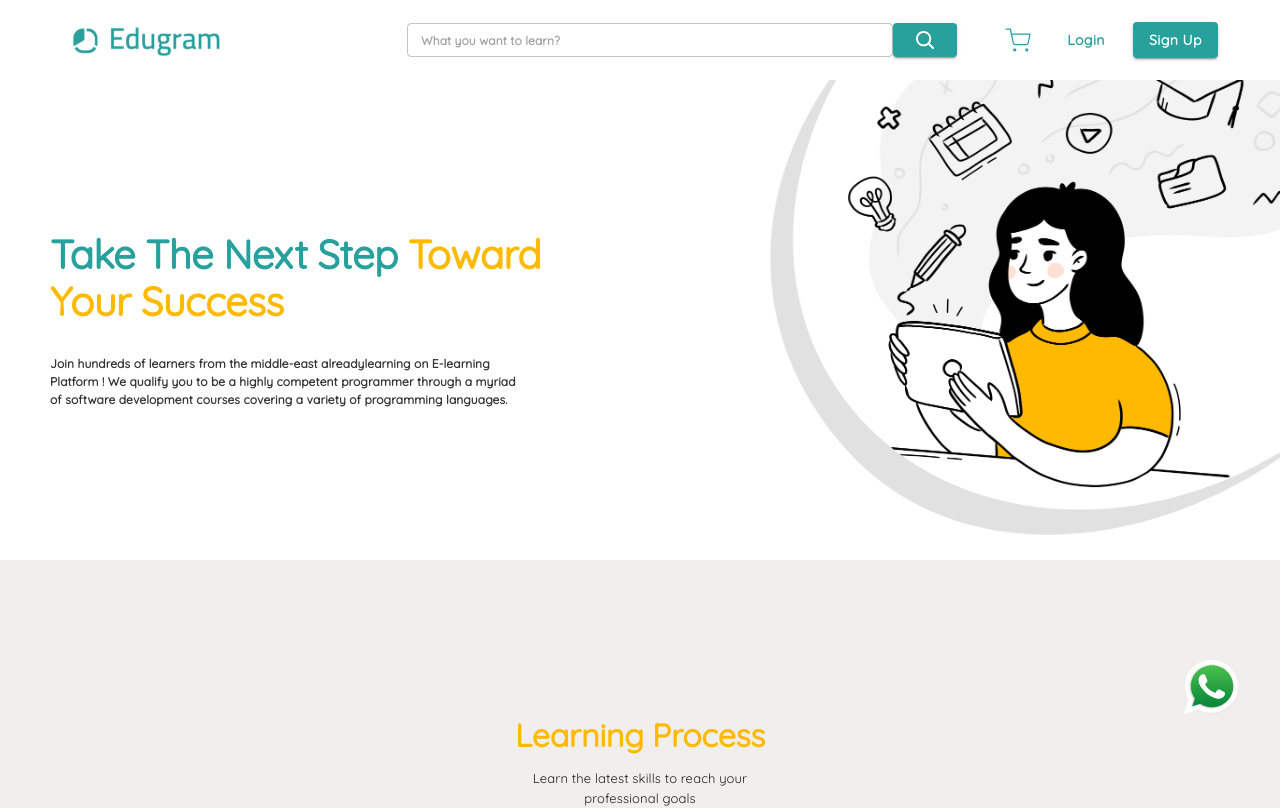
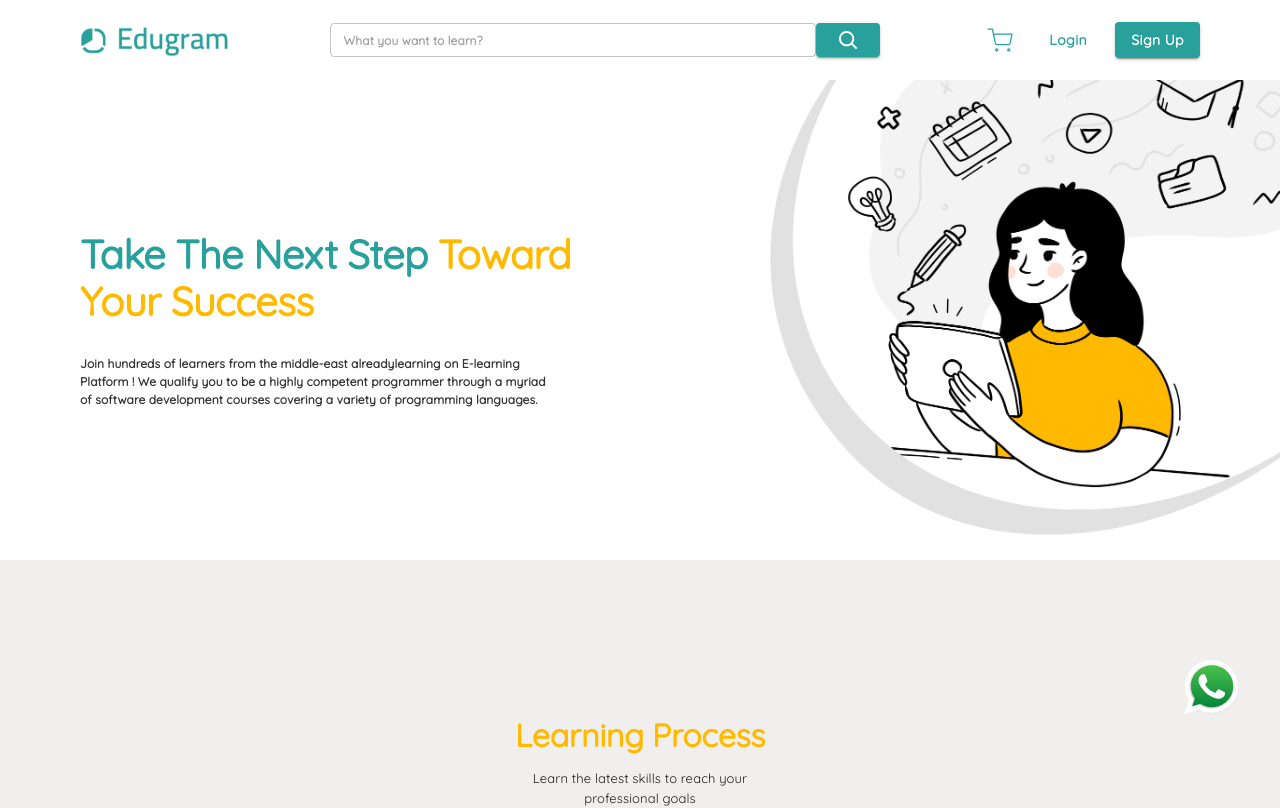
Before and after one commit to Engyyyy/E-Learning-Platform, a React (Create React App) app: page / in a window 1280 px wide. Shown: the top 808 px of the page. Built offline with nearby package versions, Linux system fonts and the light colour scheme; no server answers.

Commit message:
fix homepage margins and paddings

```diff
--- a/src/App.js
+++ b/src/App.js
@@ -1,4 +1,4 @@
-import { Box } from "@mui/material";
+import { Box, Container } from "@mui/material";
 import { useState } from "react";
 import { RouterProvider, createBrowserRouter } from "react-router-dom";
 import Header from "./components/header/Header";
@@ -43,11 +43,11 @@ function App() {
   const openLoginPage = () => setIsLoginOpen(true);
   const closeLoginPage = () => setIsLoginOpen(false);
   return (
-    <Box>
+    <Container maxWidth="xl" disableGutters>
       <Header openLogin={openLoginPage} />
       <RouterProvider router={router} />
       <LoginPage isOpen={isLoginOpen} closeLogin={closeLoginPage} />
-    </Box>
+    </Container>
   );
 }
 
--- a/src/components/footer/Footer.js
+++ b/src/components/footer/Footer.js
@@ -49,13 +49,12 @@ function Footer() {
   ));
 
   return (
-    <Stack width="100%" bottom={0}>
+    <Stack>
       <Stack
-        width="100%"
+        justifyContent="start"
         direction="row"
         spacing="175px"
-        flexWrap="wrap"
-        padding="40px"
+        padding="40px 80px"
         sx={{ backgroundColor: "white" }}
       >
         <Box>
@@ -104,7 +103,7 @@ function Footer() {
           {renderedSupport}
         </Stack>
       </Stack>
-      <Container color="#cfcfc2" width="100%" sx={{ padding: "25px 25px" }}>
+      <Container color="#cfcfc2" sx={{ padding: "25px 80px" }}>
         <Typography textAlign="center" fontWeight={600} fontSize="14px">
           Designed and developed at inova LLC
         </Typography>
--- a/src/components/header/Header.js
+++ b/src/components/header/Header.js
@@ -46,22 +46,15 @@ function Header({ openLogin }) {
       alignItems="center"
       width="100%"
       sx={{ backgroundColor: "white" }}
-      padding="20px 7px 20px 7px"
+      padding="20px 80px 20px 80px"
     >
-      <img
-        src={logo}
-        alt="logo"
-        style={{ marginLeft: "65px", marginRight: "185px" }}
-      />
+      <img src={logo} alt="logo" />
       <SearchBar placeholder="What you want to learn?" />
       <Stack
         direction="row"
         spacing="15px"
-        sx={{ flexGrow: 1 }}
         justifyContent="end"
         alignItems="center"
-        marginLeft="40px"
-        marginRight="75px"
       >
         {isLoggedIn ? loggedInHeader : loggedOutHeader}
       </Stack>
--- a/src/components/home/AllCourses.js
+++ b/src/components/home/AllCourses.js
@@ -50,8 +50,7 @@ function AllCourses({ backgroundColor, buttonVariant }) {
       direction="row"
       justifyContent="space-between"
       alignItems="center"
-      paddingLeft="80px"
-      paddingRight="80px"
+      padding="0px 80px"
     >
       <IconButton
         sx={{ height: "40px", width: "40px" }}
--- a/src/components/home/Banner.js
+++ b/src/components/home/Banner.js
@@ -7,9 +7,9 @@ function Banner() {
       direction="row"
       alignItems="center"
       justifyContent="space-between"
-      style={{ backgroundColor: "white" }}
+      sx={{ backgroundColor: "white" }}
     >
-      <Stack marginLeft="50px" spacing="30px">
+      <Stack spacing="30px" paddingLeft="80px">
         <Box>
           <Typography component="span" variant="h1" color="primary">
             Take The Next Step{" "}
--- a/src/components/home/BenefitsOfLearning.js
+++ b/src/components/home/BenefitsOfLearning.js
@@ -17,8 +17,7 @@ function BenefitsOfLearning() {
       justifyContent="center"
       alignItems="center"
       spacing="100px"
-      paddingTop="50px"
-      paddingBottom="50px"
+      padding="50px 80px"
     >
       <img
         src={LearingPhoto}
--- a/src/components/home/CustomTabs.js
+++ b/src/components/home/CustomTabs.js
@@ -40,7 +40,7 @@ function CustomTabs({ value, onChange, tabs, tabWidth }) {
         scrollButtons
         TabIndicatorProps={{ style: { display: "none" } }}
         value={value}
-        onChange={handleSelect}
+        onChange={onChange && handleSelect}
       >
         {tabs.map((tab, index) => {
           return (
--- a/src/components/home/HomeSection.js
+++ b/src/components/home/HomeSection.js
@@ -3,7 +3,7 @@ import { Stack, Typography, Box } from "@mui/material";
 function HomeSection({ title, subtitle, content }) {
   return (
     <Stack spacing="30px">
-      <Stack spacing="15px" alignItems="center">
+      <Stack padding="0px 80px" spacing="15px" alignItems="center">
         <Typography variant="h2" color="secondary">
           {title}
         </Typography>
@@ -11,9 +11,7 @@ function HomeSection({ title, subtitle, content }) {
           {subtitle}
         </Typography>
       </Stack>
-      <Box marginLeft="80px" marginRight="80px">
-        {content}
-      </Box>
+      <Box>{content}</Box>
     </Stack>
   );
 }
--- a/src/components/home/LearningProcess.js
+++ b/src/components/home/LearningProcess.js
@@ -23,8 +23,7 @@ function LearningProcess() {
       direction="row"
       style={{ backgroundColor: "white" }}
       spacing="150px"
-      paddingTop="35px"
-      paddingBottom="35px"
+      padding="35px 80px"
     >
       {learningSteps.map((step) => {
         return (
--- a/src/components/home/OurClients.js
+++ b/src/components/home/OurClients.js
@@ -51,7 +51,7 @@ function OurClients() {
     <Stack
       spacing="30px"
       style={{ backgroundColor: "white" }}
-      padding="50px 0px 50px 0px"
+      padding="50px 80px 50px 80px"
       display="inline-block"
     >
       <Box position="relative">
--- a/src/components/home/PopularCertificates.js
+++ b/src/components/home/PopularCertificates.js
@@ -99,12 +99,7 @@ function PopularCertificates() {
   });
 
   let content = (
-    <Stack
-      paddingLeft="80px"
-      paddingRight="80px"
-      spacing="80px"
-      marginBottom="100px"
-    >
+    <Stack padding="0px 80px" spacing="80px" marginBottom="100px">
       <Stack spacing="50px">
         <CustomTabs value={1} tabs={certificates} tabWidth="281px" />
         <Stack
--- a/src/components/home/TopCategories.js
+++ b/src/components/home/TopCategories.js
@@ -57,7 +57,7 @@ function TopCategories() {
     </>
   );
   let content = (
-    <Stack marginLeft="80px" marginRight="80px" spacing="50px">
+    <Stack spacing="50px" padding="0px 80px">
       <Stack spacing="35px">
         <Dropdowns />
         {subjectsResult.data && (
@@ -68,7 +68,12 @@ function TopCategories() {
             tabWidth="100px"
           />
         )}
-        <Stack direction="row" spacing="30px">
+        <Stack
+          direction="row"
+          spacing="30px"
+          justifyContent="center"
+          alignItems="stretch"
+        >
           {topCategoryCourses}
         </Stack>
       </Stack>
```
